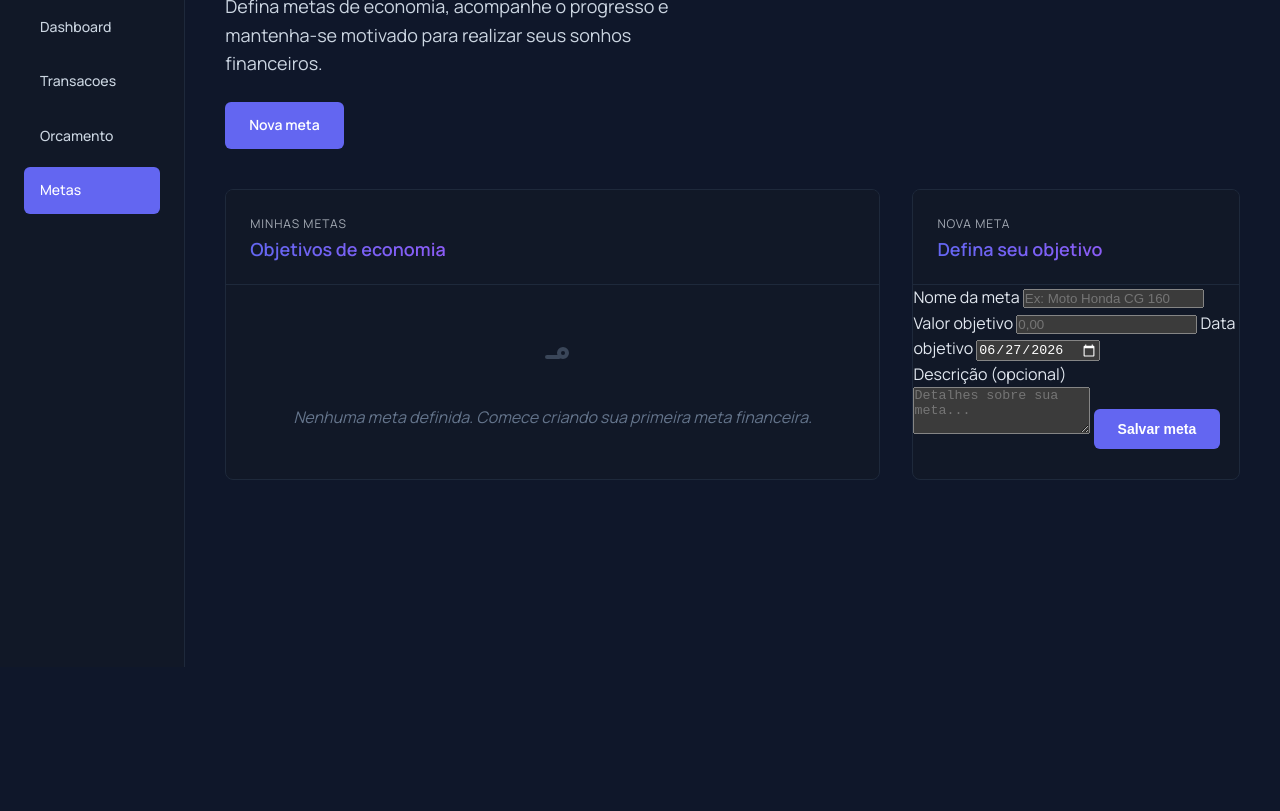
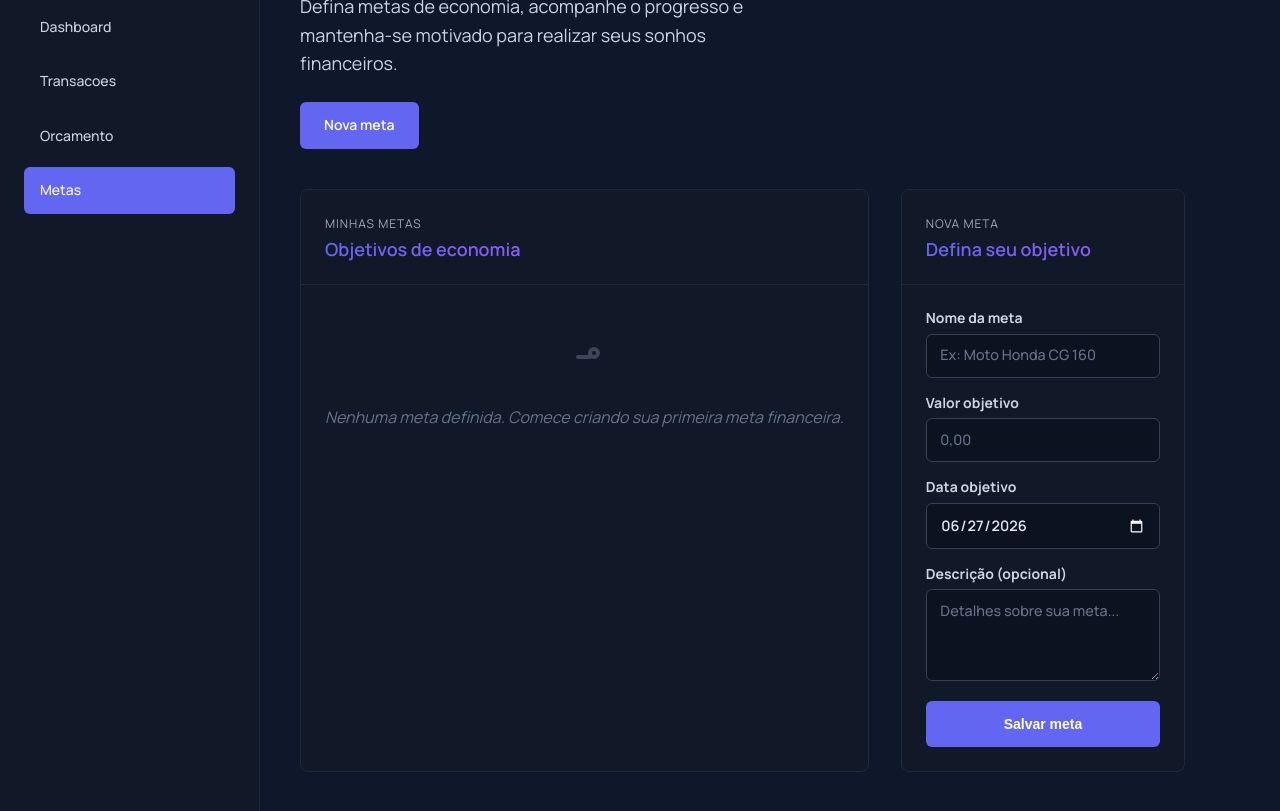
Before and after one commit to brendajulyadsouza/controle_de_gastos, a website: page metas.html in a window 1280 px wide. Shown: the part 133-944 px from the top of the page. Before the commit the page ends 800 px from the top, so only its background shows below. Drawn offline with nearby package versions, Linux system fonts and the light colour scheme.

Commit message:
ajustes 2

```diff
--- a/styles.css
+++ b/styles.css
@@ -450,6 +450,112 @@
    transform: scale(1.05);
 }
 
+.form-panel {
+   align-self: start;
+}
+
+.transaction-form,
+.budget-form,
+.goal-form {
+   display: grid;
+   gap: 1rem;
+   padding: 1.5rem;
+}
+
+.transaction-form label,
+.budget-form label,
+.goal-form label {
+   display: grid;
+   gap: 0.45rem;
+   color: #cbd5e1;
+   font-size: 0.875rem;
+   font-weight: 700;
+   line-height: 1.25;
+}
+
+.field-row {
+   display: grid;
+   grid-template-columns: repeat(2, minmax(0, 1fr));
+   gap: 1rem;
+}
+
+.content-grid > .form-panel:last-child .field-row {
+   grid-template-columns: 1fr;
+}
+
+.transaction-form input,
+.transaction-form select,
+.transaction-form textarea,
+.budget-form input,
+.budget-form select,
+.budget-form textarea,
+.goal-form input,
+.goal-form select,
+.goal-form textarea {
+   width: 100%;
+   min-height: 44px;
+   border: 1px solid var(--color-border-muted);
+   border-radius: var(--radius-md);
+   background-color: #0b1220;
+   color: #e2e8f0;
+   font: inherit;
+   font-size: 0.9rem;
+   font-weight: 600;
+   line-height: 1.3;
+   padding: 0.72rem 0.85rem;
+   outline: none;
+   transition: border-color 0.2s ease, box-shadow 0.2s ease, background-color 0.2s ease;
+}
+
+.transaction-form textarea,
+.budget-form textarea,
+.goal-form textarea {
+   min-height: 92px;
+   resize: vertical;
+}
+
+.transaction-form select,
+.budget-form select,
+.goal-form select {
+   cursor: pointer;
+}
+
+.transaction-form input::placeholder,
+.transaction-form textarea::placeholder,
+.budget-form input::placeholder,
+.budget-form textarea::placeholder,
+.goal-form input::placeholder,
+.goal-form textarea::placeholder {
+   color: #64748b;
+   font-weight: 500;
+}
+
+.transaction-form input:focus,
+.transaction-form select:focus,
+.transaction-form textarea:focus,
+.budget-form input:focus,
+.budget-form select:focus,
+.budget-form textarea:focus,
+.goal-form input:focus,
+.goal-form select:focus,
+.goal-form textarea:focus {
+   border-color: var(--color-primary);
+   background-color: #111827;
+   box-shadow: 0 0 0 3px rgba(99, 102, 241, 0.22);
+}
+
+.primary-button.full,
+.secondary-button.full {
+   width: 100%;
+}
+
+.transaction-form .primary-button,
+.budget-form .primary-button,
+.goal-form .primary-button {
+   min-height: 46px;
+   margin-top: 0.25rem;
+}
+
 .transaction-list {
    min-height: 200px;
 }
@@ -708,6 +814,10 @@
       grid-template-columns: 1fr;
    }
 
+   .field-row {
+      grid-template-columns: 1fr;
+   }
+
    .hero-actions {
       justify-content: center;
    }
```
